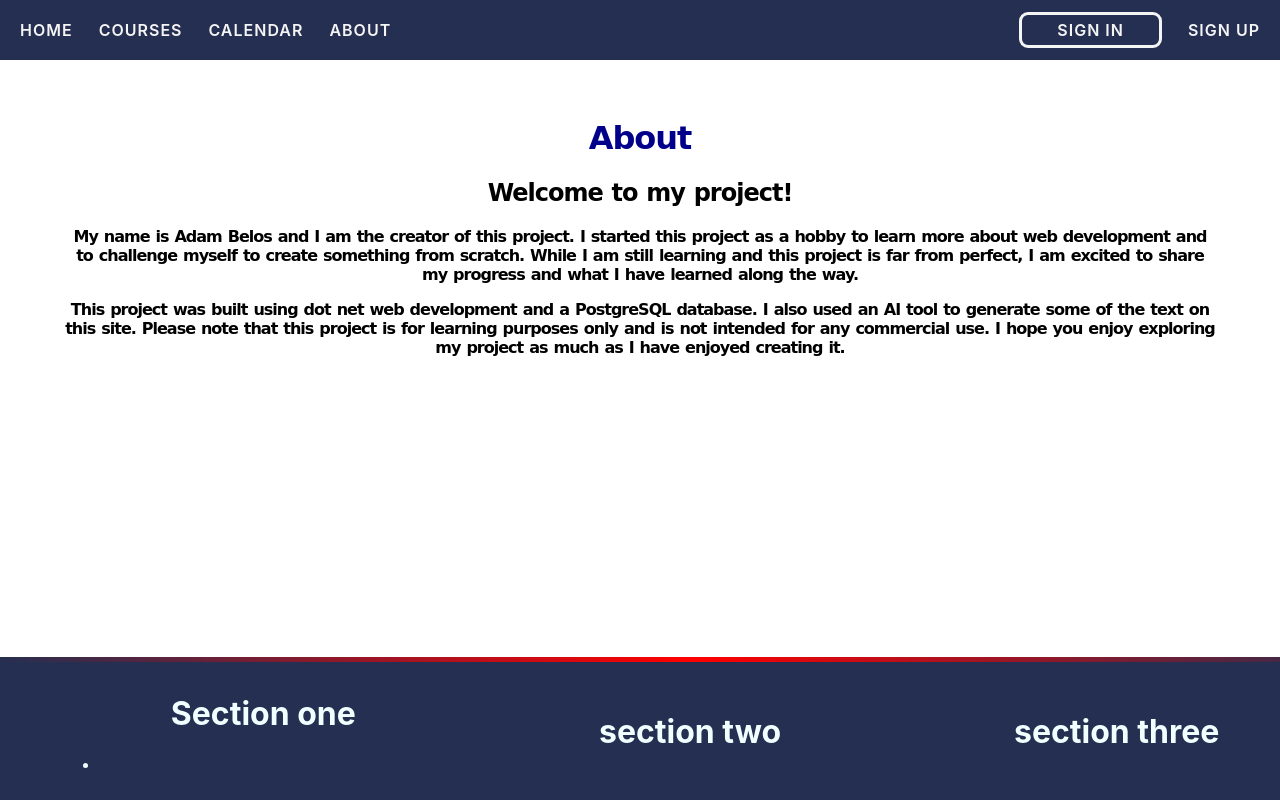
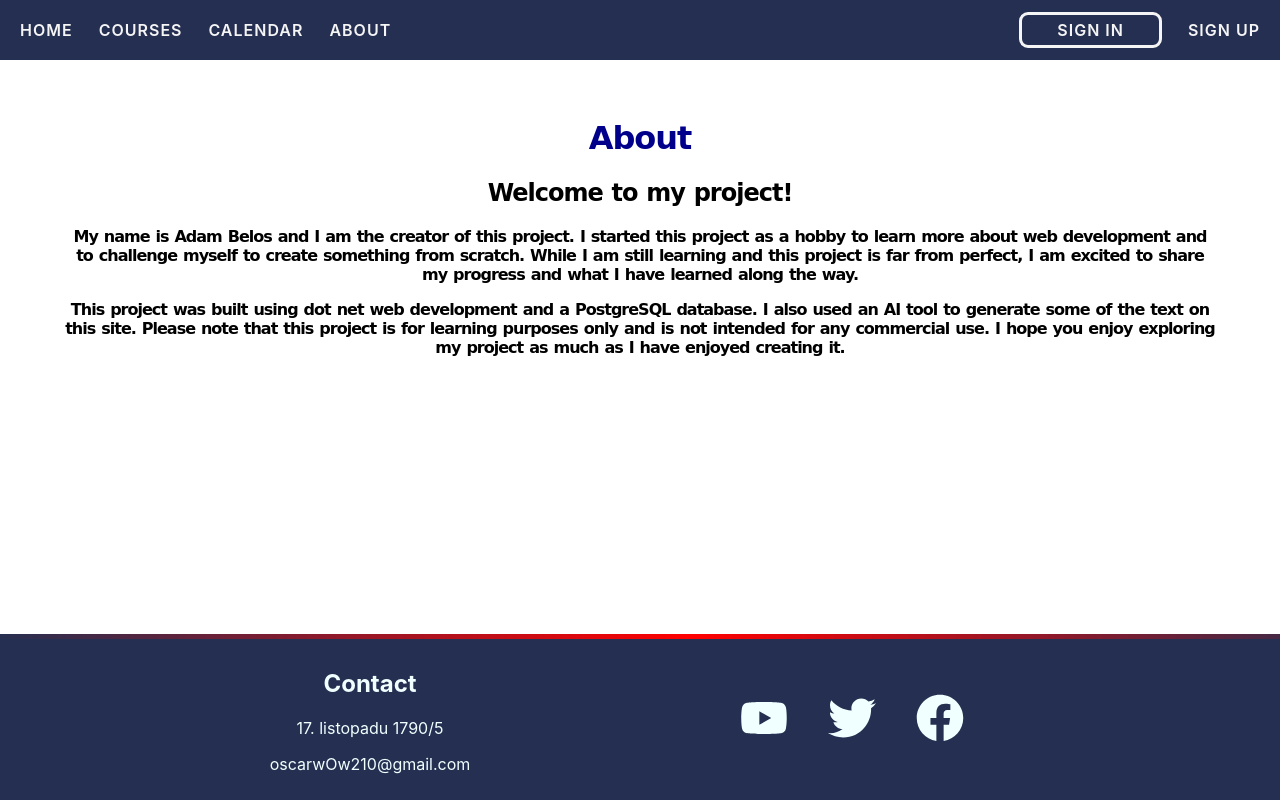
Before and after one commit to OscarwOw/FitnessReservationSystemReact, a React (Create React App) app: page /about in a window 1280 px wide. Shown: the top 800 px of the page. Built offline with nearby package versions, Linux system fonts and the light colour scheme.

Commit message:
adding fa to footer

```diff
--- a/package.json
+++ b/package.json
@@ -8,6 +8,7 @@
     "@testing-library/user-event": "^13.5.0",
     "react": "^18.2.0",
     "react-dom": "^18.2.0",
+    "react-icons": "^4.7.1",
     "react-router-dom": "^6.4.5",
     "react-scripts": "5.0.1",
     "web-vitals": "^2.1.4"
--- a/src/components/layout/Footer.js
+++ b/src/components/layout/Footer.js
@@ -1,21 +1,25 @@
 import styles from './Footer.module.css';
+import {FaYoutube, FaTwitter, FaFacebook, } from 'react-icons/fa'
 
 function Footer(){
 
     return(
         <div className={styles.container}>
             <div className={styles.column}>
-                <h1>Section one</h1>
-                <ul>
-                    <li></li>
+                <h2>Contact</h2>
+                <p>17. listopadu 1790/5</p>
+                <p>oscarwOw210@gmail.com</p>
+
+
+            </div>
+            <div className={styles.column}>
+            <ul className={styles.social}>
+                    <li><FaYoutube size={'3em'}/></li>
+                    <li><FaTwitter size={'3em'}/></li>
+                    <li><FaFacebook size={'3em'}/></li>
+
 
                 </ul>
-            </div>
-            <div className={styles.column}>
-                <h1>section two</h1>
-            </div>
-            <div className={styles.column}>
-            <h1>section three</h1>
             </div>
         </div>
         )
--- a/src/components/layout/Layout.module.css
+++ b/src/components/layout/Layout.module.css
@@ -3,10 +3,6 @@
     width: 90%;
     max-width: 80rem;
     padding-top: 50px;
-
-
-
-
 }
 .wrap{
     min-height: 100vh;
```
Also changed, not shown: 1 other file (tests, documents, lock files or other folders).
